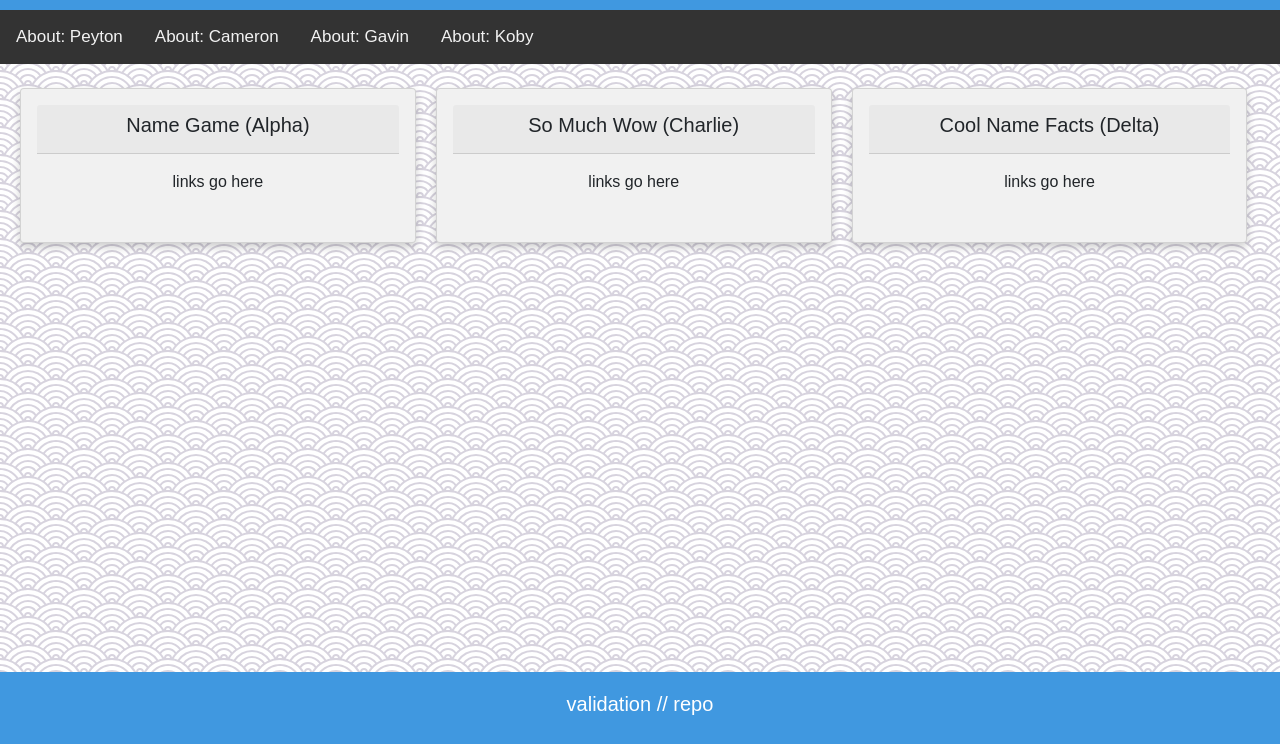
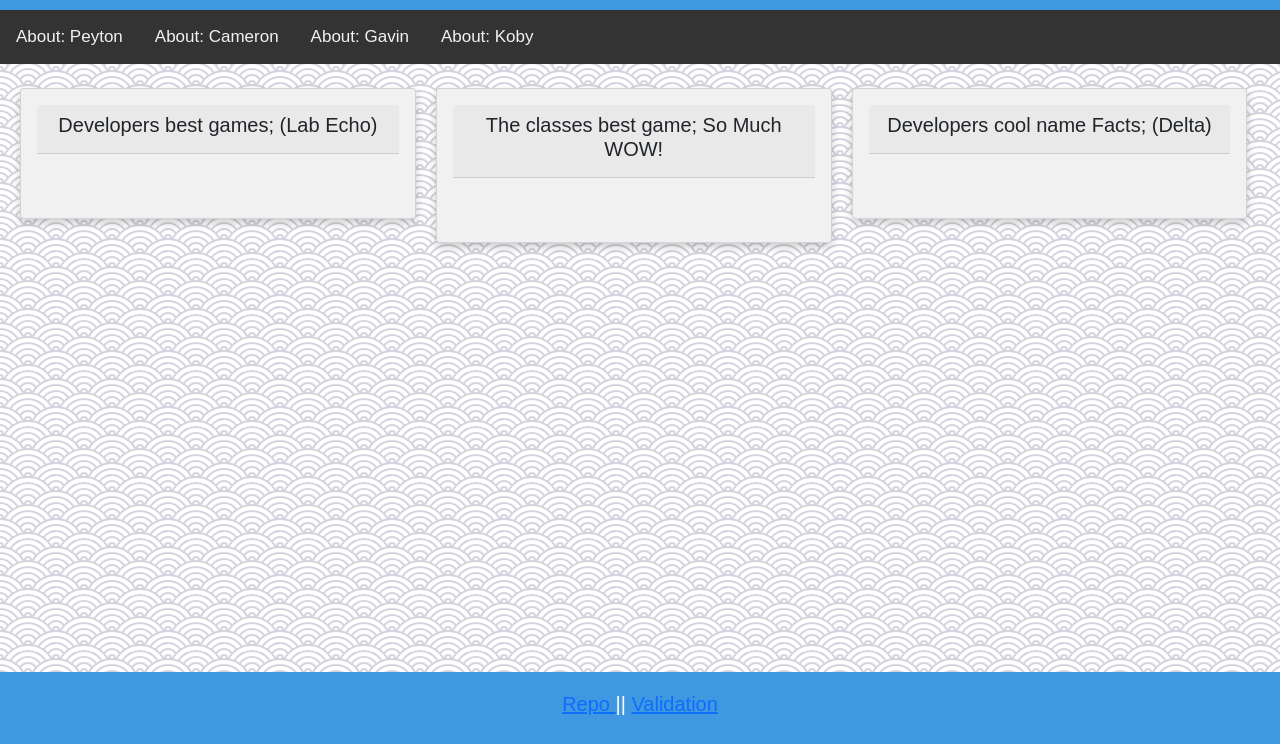
Before and after one commit to peytonjunjulas/team3LabGolf, a plain HTML site: page index.html in a window 1280 px wide. Shown: the part 56-800 px from the top of the page. Drawn offline with nearby package versions, Linux system fonts and the light colour scheme.

Commit message:
Update index.html

```diff
--- a/index.html
+++ b/index.html
@@ -35,10 +35,10 @@
   <div class = "column">
     <div class = "card">
       <div class = "card-header">
-        <h5> Name Game (Alpha) </h5>
+        <h5> Developers best games; (Lab Echo) </h5>
       </div>
       <div class = "card-body">
-      <p> links go here </p>
+      <p id = "echoLinks"></p>
       </div>
     </div>
   </div>
@@ -48,10 +48,10 @@
   <div class = "column">
     <div class = "card">
       <div class = "card-header">
-        <h5> So Much Wow (Charlie) </h5>
+        <h5> The classes best game; So Much WOW! </h5>
       </div>
       <div class = "card-body">
-      <p> links go here </p>
+      <p id = "charlieLinks"></p>
       </div>
     </div>
   </div>
@@ -60,15 +60,16 @@
   <div class = "column">
     <div class = "card">
       <div class = "card-header">
-        <h5> Cool Name Facts (Delta) </h5>
+        <h5> Developers cool name Facts; (Delta) </h5>
      </div>
       <div class = "card-body">
-      <p> links go here </p>
+      <p id = "deltaLinks"></p>
       </div>
     </div>
   </div>
 
 </div>
+
 
 <div class = "modal" id = "peytonModal">
   <div class = "modal-dialog modal-fullscreen">
@@ -135,7 +136,7 @@
 </div>
 
 <div class = "footer">
-  <h5> validation // repo  </h5>
+  <h5> <a href = "https://github.com/peytonjunjulas/team3LabGolf" > Repo  </a> <span> || </span> <a href = "https://validator.w3.org/nu/?doc=https%3A%2F%2Fpeytonjunjulas.github.io%2Fteam3LabGolf%2F"> Validation </a> </h5>
 </div>
 
 <script src="https://cdn.jsdelivr.net/npm/bootstrap@5.1.0/dist/js/bootstrap.bundle.min.js" integrity="sha384-U1DAWAznBHeqEIlVSCgzq+c9gqGAJn5c/t99JyeKa9xxaYpSvHU5awsuZVVFIhvj" crossorigin="anonymous"></script>
```
